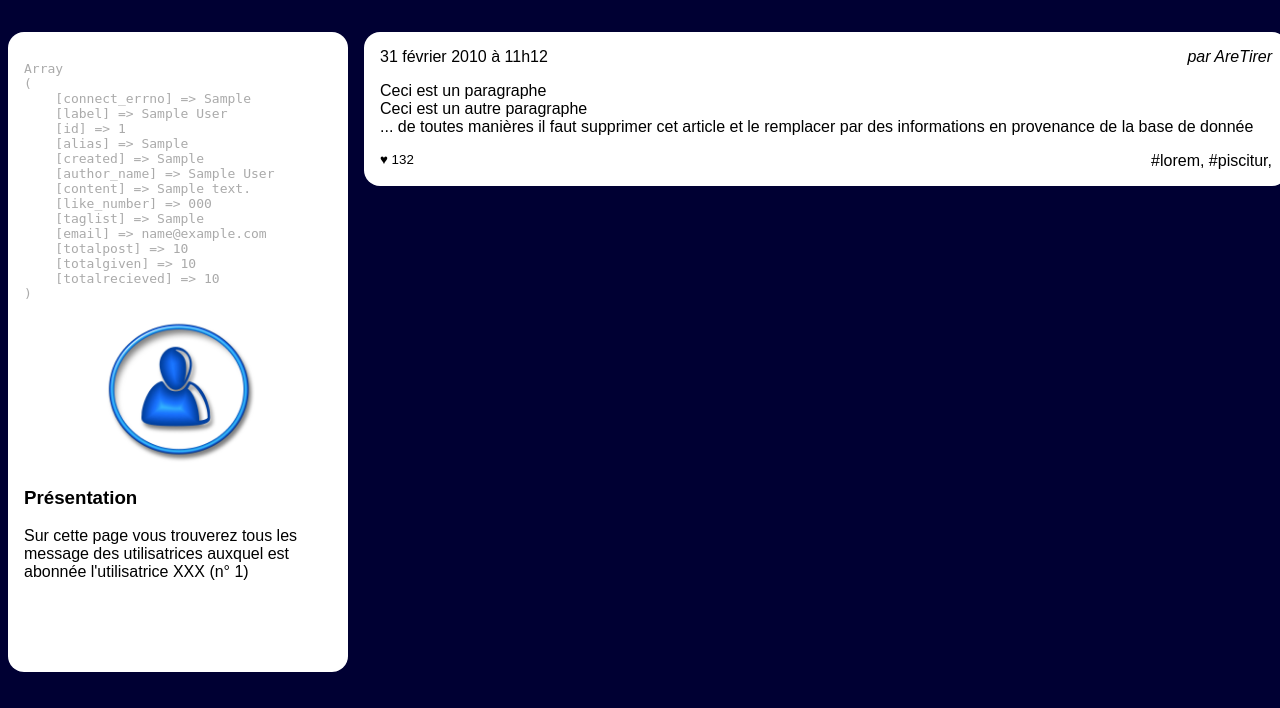
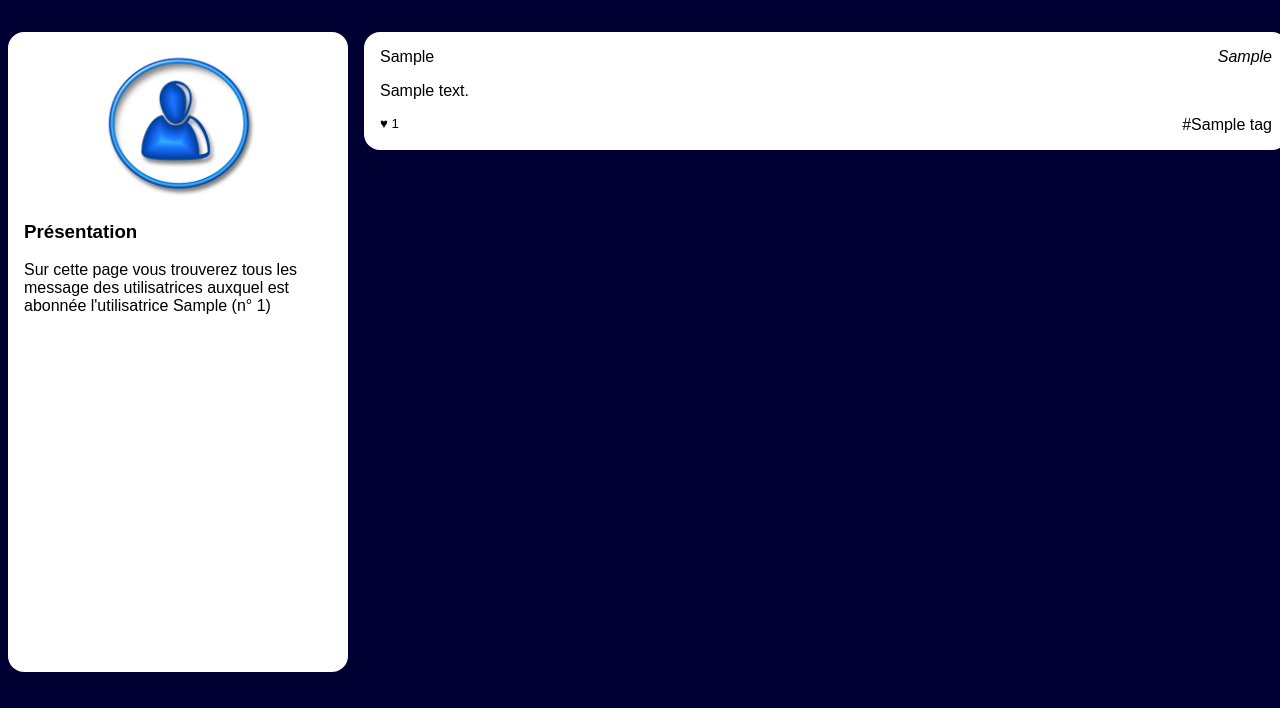
Before and after one commit to chaouchN/projet-collectif-r-seau-social-php-nenh, a PHP site: page /feed.php?user_id=1 in a window 1280 px wide. Shown: the part 92-800 px from the top of the page. Run offline with PHP 8.4, Linux system fonts and the light colour scheme; tables that the repository leaves empty or names only in its code hold one stand-in row (values such as "Sample post").

Commit message:
maj todo suite

```diff
--- a/admin.php
+++ b/admin.php
@@ -64,7 +64,6 @@ require('header.php'); ?>
                  */
                 while ($tag = $lesInformations->fetch_assoc())
                 {
-                    echo "<pre>" . print_r($tag, 1) . "</pre>";
                     ?>
                     <article>
                         <h3><?php echo $tag['alias'] ?></h3>
--- a/feed.php
+++ b/feed.php
@@ -27,14 +27,12 @@ require('header.php'); ?>
                 $laQuestionEnSql = "SELECT * FROM `users` WHERE id= '$userId' ";
                 $lesInformations = $mysqli->query($laQuestionEnSql);
                 $user = $lesInformations->fetch_assoc();
-                //@todo: afficher le résultat de la ligne ci dessous, remplacer XXX par l'alias et effacer la ligne ci-dessous
-                echo "<pre>" . print_r($user, 1) . "</pre>";
                 ?>
                 <img src="user.jpg" alt="Portrait de l'utilisatrice"/>
                 <section>
                     <h3>Présentation</h3>
                     <p>Sur cette page vous trouverez tous les message des utilisatrices
-                        auxquel est abonnée l'utilisatrice XXX
+                        auxquel est abonnée l'utilisatrice <?php echo $user['alias'] ?>
                         (n° <?php echo $userId ?>)
                     </p>
 
@@ -71,28 +69,24 @@ require('header.php'); ?>
                  * Etape 4: @todo Parcourir les messsages et remplir correctement le HTML avec les bonnes valeurs php
                  * A vous de retrouver comment faire la boucle while de parcours...
                  */
-                ?>
+
+                while ($post = $lesInformations->fetch_assoc())
+                {?>
                     <article>
                         <h3>
-                        <time datetime='2020-02-01 11:12:13' >31 février 2010 à 11h12</time>
+                            <time datetime='2020-02-01 11:12:13' ><?php echo $post['created']?></time>
                         </h3>
-                    <address>par AreTirer</address>
+                        <address><?php echo $post['author_name']?></address>
                         <div>
-                        <p>Ceci est un paragraphe</p>
-                        <p>Ceci est un autre paragraphe</p>
-                        <p>... de toutes manières il faut supprimer cet
-                            article et le remplacer par des informations en
-                            provenance de la base de donnée</p>
+                            <p><?php echo $post['content']?></p>
+
                         </div>
                         <footer>
-                        <small>♥ 132</small>
-                        <a href="">#lorem</a>,
-                        <a href="">#piscitur</a>,
+                            <small>♥ <?php echo $post['like_number']?></small>
+                            <a href="">#<?php echo $post['taglist']?></a>
                         </footer>
                     </article>
-                <?php
-                // et de pas oublier de fermer ici vote while
-                ?>
+                <?php } ?>
 
 
             </main>
--- a/news.php
+++ b/news.php
@@ -68,7 +68,7 @@ require('header.php'); ?>
                         </div>
                         <footer>
                             <small>♥ <?php echo $post['like_number']?></small>
-                            <a href=""><?php echo $post['taglist']?></a>
+                            <a href="">#<?php echo $post['taglist']?></a>
                         </footer>
                     </article>
                     <?php
```
Also changed, not shown: settings.php (+6 -7 lines), wall.php (+8 -15 lines). Lines whose indentation alone changed are shown as unchanged.
